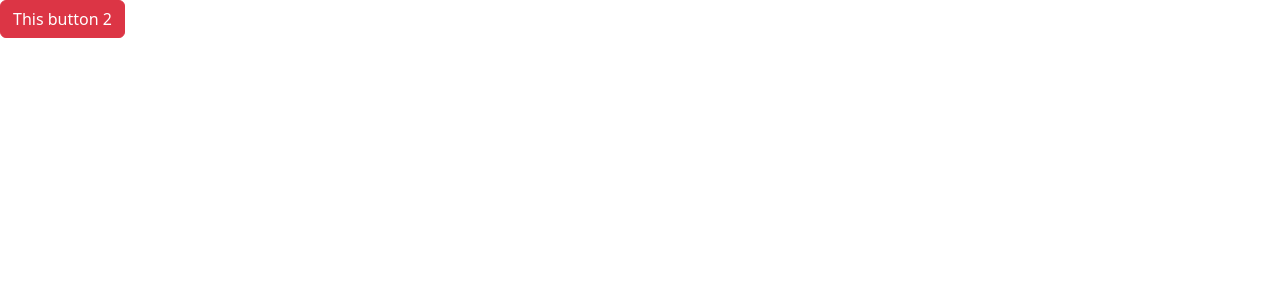
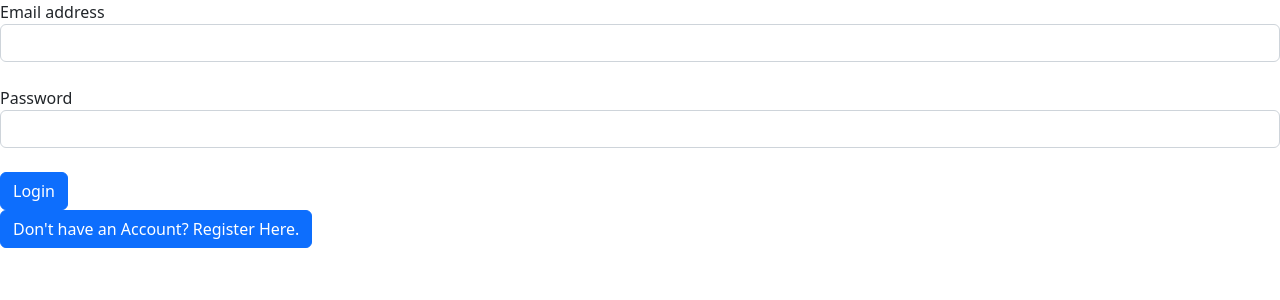
Before and after one commit to brushi2002/BasicReactTest, a React (Vite) app: page /login in a window 1280 px wide. Shown: the top 300 px of the page. Built offline with nearby package versions, Linux system fonts and the light colour scheme; no server answers; the HTML template or start-up script is replaced by a standard one.

Commit message:
adding login stuff

```diff
--- a/package.json
+++ b/package.json
@@ -11,7 +11,9 @@
   "dependencies": {
     "bootstrap": "^5.2.3",
     "react": "^18.2.0",
-    "react-dom": "^18.2.0"
+    "react-dom": "^18.2.0",
+    "react-router": "^6.23.1",
+    "react-router-dom": "^6.23.1"
   },
   "devDependencies": {
     "@types/react": "^18.0.27",
--- a/src/App.tsx
+++ b/src/App.tsx
@@ -1,26 +1,52 @@
+import { BrowserRouter as Router, Route, Routes } from "react-router-dom";
+
 import Alert from "./components/Alert";
 import Button from "./components/Button";
-import { useState } from "react";
+import Leagues from "./components/Leagues";
+import Login from "./components/Authorization/Login";
+import PrivateRoute from "./components/PrivateRoute";
+
+import { useState, useEffect } from "react";
+import Register from "./components/Register";
+import ProtectedRoute from "./components/PrivateRoute";
+import { AuthProvider } from "./components/Authorization/AuthContext";
 
 function App() {
   const [showResults, setShowResults] = useState(false);
-  const onClick = () => {
-    if (!showResults) {
-      setShowResults(true);
-    } else {
-      setShowResults(false);
-    }
+  const [allLeagues, setAllLeagues] = useState([]);
+  const [currentForm, setCurrentForm] = useState("login");
+
+  useEffect(() => {
+    const fetchLeagues = async () => {
+      fetch("http://localhost:4000/api/leagues")
+        .then((response) => response.json())
+        .then((data) => {
+          //console.log(data);
+          setAllLeagues(data);
+        });
+    };
+    fetchLeagues();
+  }, []);
+
+  const toggleForm = (formName: string) => {
+    setCurrentForm(formName);
   };
+
   return (
     <div>
-      {showResults && (
-        <Alert name="hwalert" onClose={() => setShowResults(false)}>
-          My Alert
-        </Alert>
-      )}
-      <Button color="danger" onClick={onClick}>
-        This button 2
-      </Button>
+      <Router>
+        <AuthProvider>
+          <Routes>
+            <Route
+              path="/login"
+              element={<Login onFormSwitch={toggleForm} />}
+            />
+            <Route element={<PrivateRoute />}>
+              <Route path="/" element={<Leagues />} />
+            </Route>
+          </Routes>
+        </AuthProvider>
+      </Router>
     </div>
   );
 }
--- /dev/null
+++ b/src/components/Authorization/AuthContext.tsx
@@ -0,0 +1,34 @@
+import { useContext, createContext, ReactNode, useState } from "react";
+import { useNavigate } from "react-router-dom";
+
+type Props = {
+  children?: ReactNode;
+};
+
+type IAuthContext = {
+  authenticated: boolean;
+  setAuthenticated: (newState: boolean) => void;
+};
+
+const initialValue = {
+  authenticated: false,
+  setAuthenticated: () => {},
+};
+
+const AuthContext = createContext<IAuthContext>(initialValue);
+
+const AuthProvider = ({ children }: Props) => {
+  const [authenticated, setAuthenticated] = useState(
+    initialValue.authenticated
+  );
+
+  const navigate = useNavigate();
+
+  return (
+    <AuthContext.Provider value={{ authenticated, setAuthenticated }}>
+      {children}
+    </AuthContext.Provider>
+  );
+};
+
+export { AuthContext, AuthProvider };
--- /dev/null
+++ b/src/components/Authorization/Login.tsx
@@ -0,0 +1,79 @@
+import React, { FormEvent, useState, useContext, createContext } from "react";
+import { useNavigate } from "react-router-dom";
+import { AuthContext } from "./AuthContext";
+
+interface Props {
+  onFormSwitch: (x: string) => void;
+}
+
+function Login({ onFormSwitch }: Props) {
+  const [email, setEmail] = useState("");
+  const [pass, setPass] = useState("");
+  const { authenticated, setAuthenticated } = useContext(AuthContext);
+
+  const navigate = useNavigate();
+
+  const handleSubmit = (e: FormEvent) => {
+    e.preventDefault();
+    fetch(`http://localhost:4000/api/players/${email}`)
+      .then((res) => {
+        return res.json();
+      })
+      .then((resp) => {
+        console.log(resp);
+        if (Object.keys(resp).length === 0) {
+          //display Error
+          //tbd check password
+          setAuthenticated(false);
+          console.log("nope");
+        }
+        setAuthenticated(true);
+        setEmail(email);
+        navigate("/");
+        console.log("yep");
+        //useContext(email)
+      });
+  };
+  const handleClick = (e: FormEvent) => {};
+
+  return (
+    <>
+      <form onSubmit={handleSubmit}>
+        <div className="form-group">
+          <label htmlFor="exampleInputEmail1">Email address</label>
+          <input
+            type="email"
+            className="form-control"
+            value={email}
+            onChange={(e) => setEmail(e.target.value)}
+            id="email"
+          />
+        </div>
+        <br />
+
+        <div className="form-group">
+          <label htmlFor="exampleInputPassword1">Password</label>
+          <input
+            type="password"
+            className="form-control"
+            value={pass}
+            onChange={(e) => setPass(e.target.value)}
+            id="password"
+          />
+        </div>
+        <br />
+        <button type="submit" className="btn btn-primary">
+          Login
+        </button>
+      </form>
+      <button
+        className="btn btn-primary"
+        onClick={() => onFormSwitch("register")}
+      >
+        Don't have an Account? Register Here.{" "}
+      </button>
+    </>
+  );
+}
+
+export default Login;
--- a/src/components/Button.tsx
+++ b/src/components/Button.tsx
@@ -1,5 +1,4 @@
 import { ReactNode } from "react";
-import Alert from "./Alert";
 
 interface Props {
   children: string;
--- /dev/null
+++ b/src/components/Leagues.tsx
@@ -0,0 +1,43 @@
+import { useState, useEffect } from "react";
+
+//interface Props {
+//  allLeagues: string[];
+//}
+
+function Leagues() {
+  const [leagues, setAllLeagues] = useState([]);
+
+  useEffect(() => {
+    const fetchLeagues = async () => {
+      try {
+        const result = await fetch("http://localhost:4000/api/leagues");
+        result.json().then((json) => {
+          setAllLeagues(json);
+          console.log(json);
+        });
+      } catch (err) {
+        console.log(err);
+      }
+      //.then((response) => response.json())
+      //.then((data) => {
+      //console.log(data);
+      //setAllLeagues(data.json());
+      //});
+    };
+    fetchLeagues();
+  }, []);
+
+  return (
+    <div>
+      <ul className="list-group">
+        {leagues.map((item: any, index) => (
+          <li className="list-group-item" key={item.LeagueID}>
+            {item.Name}
+          </li>
+        ))}
+      </ul>
+    </div>
+  );
+}
+
+export default Leagues;
--- /dev/null
+++ b/src/components/PrivateRoute.tsx
@@ -0,0 +1,17 @@
+import React, { ReactNode } from "react";
+import { useState, createContext, useContext } from "react";
+import { Route, Navigate, Outlet } from "react-router-dom";
+import { AuthContext } from "./Authorization/AuthContext";
+
+interface Props {
+  children?: ReactNode;
+  //  element: string;
+}
+
+const PrivateRoute = ({ children, ...rest }: Props) => {
+  const { authenticated } = useContext(AuthContext);
+  //const isAuthenticated= useContext(email)
+  return authenticated ? <Outlet /> : <Navigate to="/login" />;
+};
+
+export default PrivateRoute;
--- /dev/null
+++ b/src/components/Register.tsx
@@ -0,0 +1,47 @@
+import React, { FormEvent, useState } from "react";
+
+interface Props {
+  onFormSwitch: (x: string) => void;
+}
+
+function Register({ onFormSwitch }: Props) {
+  const [email, setEmail] = useState("");
+  const [pass, setPass] = useState("");
+
+  const handleSubmit = (e: FormEvent) => {
+    e.preventDefault();
+    console.log(email);
+    console.log(pass);
+  };
+
+  return (
+    <>
+      <form onSubmit={handleSubmit}>
+        name: <input id="name" />
+        <br />
+        rating: <input id="rating" />
+        <br />
+        email: <br />
+        <input
+          value={email}
+          onChange={(e) => setEmail(e.target.value)}
+          id="email"
+        />
+        <br />
+        password:{" "}
+        <input
+          value={pass}
+          onChange={(e) => setPass(e.target.value)}
+          id="password"
+        />
+        <br />
+        <button type="submit">Login</button>
+      </form>
+      <button onClick={() => onFormSwitch("login")}>
+        Already Have an Account Login Here
+      </button>
+    </>
+  );
+}
+
+export default Register;
```
Also changed, not shown: 1 other file (tests, documents, lock files or other folders).
